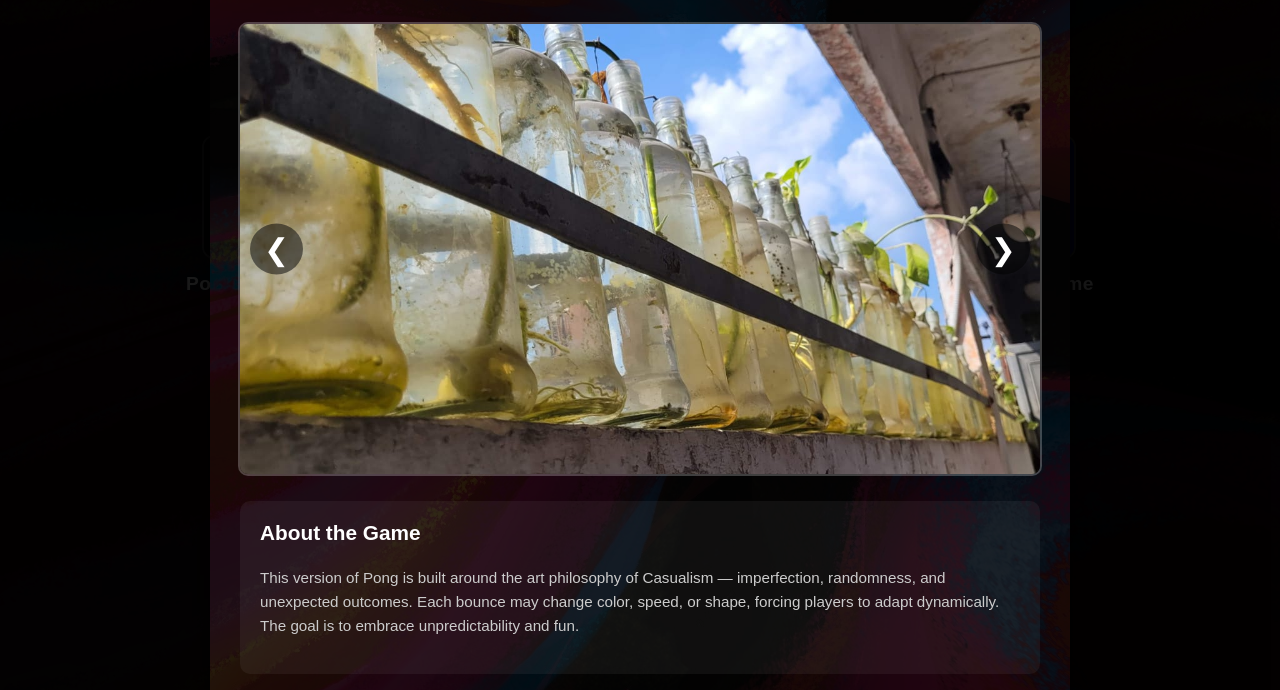
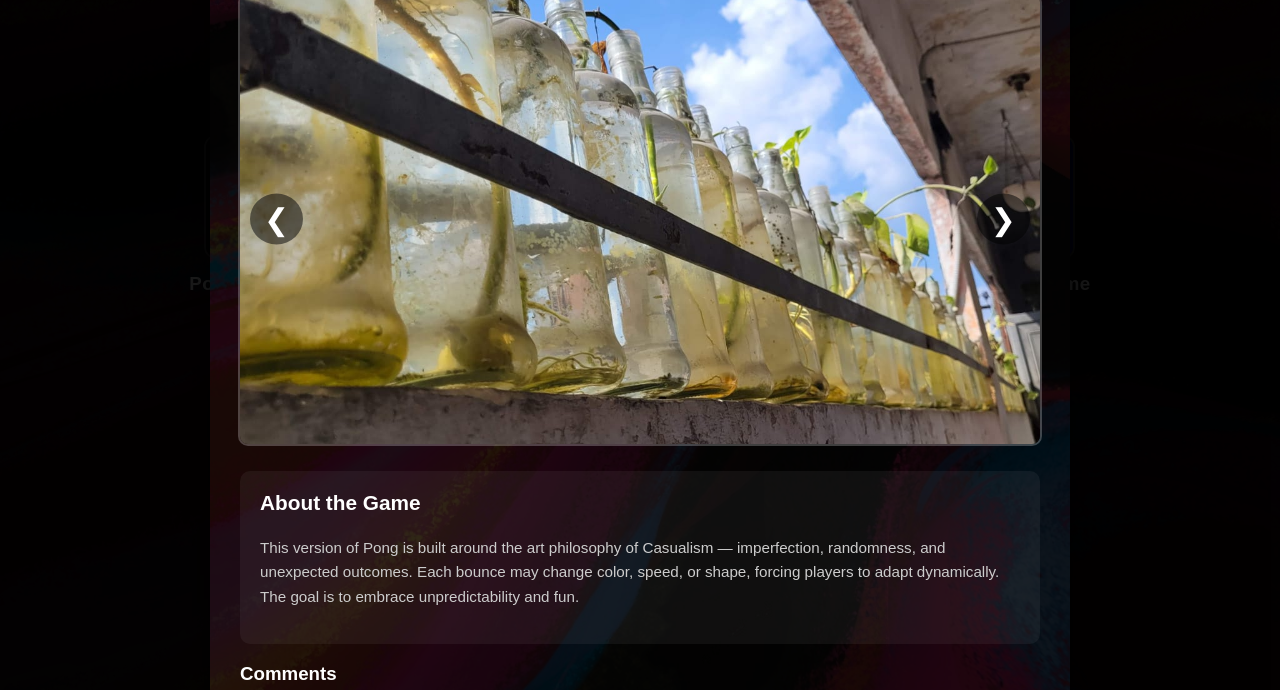
Before and after one commit to Sudhakar-Gnanaraj/DGD_X, a plain HTML site: page index.html in a window 1280 px wide. Both pictures are taken after a click on the element "Pong Casualism". Shown: the part 109-799 px from the top of the page. Drawn offline with Linux system fonts and the light colour scheme.

Commit message:
Comments

```diff
--- a/index.html
+++ b/index.html
@@ -40,16 +40,35 @@
     <section>
       <h2>Suneha</h2>
       <div class="link-row">
-        <div class="game-card" data-game="placeholder2">
+        <div class="game-card" data-game="placeholder1">
           <img src="images/Placeholder.png" alt="Placeholder 2" />
           <h3>Game Title</h3>
         </div>
-        <div class="game-card" data-game="placeholder3">
+        <div class="game-card" data-game="placeholder1">
           <img src="images/Placeholder.png" alt="Placeholder 3" />
           <h3>Game Title</h3>
         </div>
-        <div class="game-card" data-game="placeholder4">
+        <div class="game-card" data-game="placeholder1">
           <img src="images/Placeholder.png" alt="Placeholder 4" />
+          <h3>Game Title</h3>
+        </div>
+      </div>
+    </section>
+
+    <!-- Section 3 -->
+    <section>
+      <h2>Anshul</h2>
+      <div class="link-row">
+        <div class="game-card" data-game="placeholder1">
+          <img src="images/Placeholder.png" alt="Placeholder 5" />
+          <h3>Game Title</h3>
+        </div>
+        <div class="game-card" data-game="placeholder1">
+          <img src="images/Placeholder.png" alt="Placeholder 6" />
+          <h3>Game Title</h3>
+        </div>
+        <div class="game-card" data-game="placeholder1">
+          <img src="images/Placeholder.png" alt="Placeholder 7" />
           <h3>Game Title</h3>
         </div>
       </div>
@@ -79,7 +98,14 @@
         <h3>About the Game</h3>
         <p id="detailedText"></p>
       </div>
+
+      <!-- Persistent Comments Section -->
+      <div class="comment-section">
+        <h3>Comments</h3>
+        <div id="giscus-container"></div>
+      </div>
     </div>
+
   </div>
 
   <script src="script.js"></script>
--- a/script.js
+++ b/script.js
@@ -54,6 +54,18 @@ document.querySelectorAll(".game-card").forEach(card => {
     currentScreens = game.screenshots;
     currentIndex = 0;
     gameImage.src = currentScreens[currentIndex];
+
+    modal.style.display = "flex";
+    gameTitle.textContent = game.title;
+    gameDescription.textContent = game.description;
+    detailedText.textContent = game.detailed;
+    playButton.onclick = () => window.open(game.link, "_blank");
+    currentScreens = game.screenshots;
+    currentIndex = 0;
+    gameImage.src = currentScreens[currentIndex];
+
+    // 🟣 Load Giscus comments
+    loadComments(game.title);
   });
 });
 
@@ -67,6 +79,25 @@ window.addEventListener("keydown", e => {
   if (e.key === "ArrowRight") nextImage();
   if (e.key === "ArrowLeft") prevImage();
 });
+
+function loadComments(gameTitle) {
+  const container = document.getElementById("giscus-container");
+  container.innerHTML = ""; // Clear previous comments
+
+  const script = document.createElement("script");
+  script.src = "https://giscus.app/client.js";
+  script.setAttribute("data-repo", "sudhakar-g/dgd-games"); // ← your repo
+  script.setAttribute("data-repo-id", "R_kgDOKmExample");   // ← from giscus.app
+  script.setAttribute("data-category", "Comments");         // ← your category
+  script.setAttribute("data-category-id", "DIC_kwDOKmExample4C");
+  script.setAttribute("data-mapping", "specific");
+  script.setAttribute("data-term", gameTitle);
+  script.setAttribute("data-theme", "dark");
+  script.setAttribute("crossorigin", "anonymous");
+  script.async = true;
+
+  container.appendChild(script);
+}
 
 // Carousel arrows
 function nextImage() {
--- a/style.css
+++ b/style.css
@@ -92,7 +92,7 @@ h2 {
 /* Game title text */
 .game-card h3 {
   margin-top: 10px;
-  font-size: 1.2em;
+  font-size: 1.em;
   font-weight: 800; /* Bold */
   letter-spacing: 0.5px;
 
```
